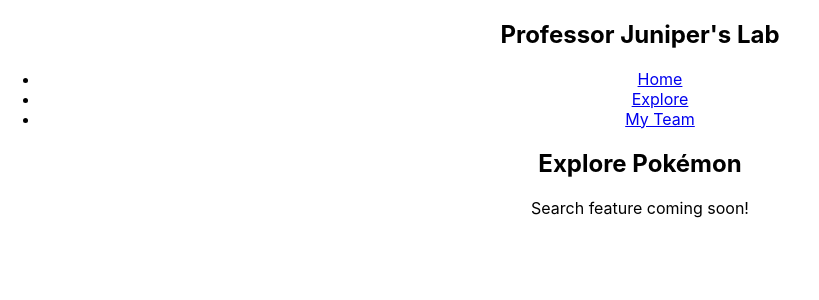
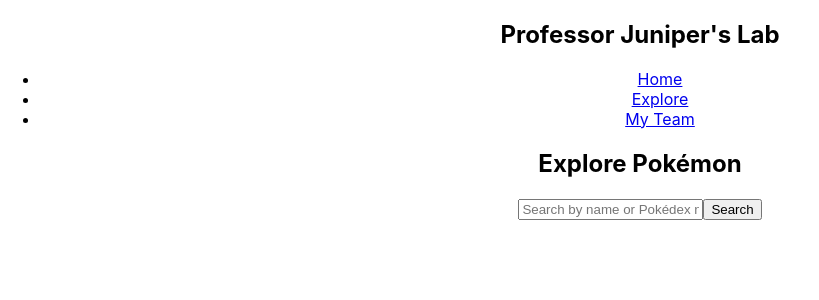
Before and after one commit to Brick5g/Phase-2-project-Professor-Junipers-Lab, a React (Create React App) app: page /explore in a window 1280 px wide. Shown: the top 300 px of the page, without its empty margins (0-819 px from the left). Built offline with nearby package versions, Linux system fonts and the light colour scheme.

Commit message:
Completed Feature 2 Pokemon search

```diff
--- a/src/components/RandomPokemonCard.js
+++ b/src/components/RandomPokemonCard.js
@@ -1,14 +1,19 @@
 function RandomPokemonCard({ pokemon }) {
-  if (!pokemon) {
-    return <p>Loading...</p>;
-  }
+  if (!pokemon) return null;
   return (
     <div>
       <img
         src={pokemon.sprites.front_default}
         alt={pokemon.name}
       />
-      <h3>{pokemon.name}</h3>
+      <h2>{pokemon.name}</h2>
+      <p>Pokédex #: {pokemon.id}</p>
+      <p>
+        Type:{" "}
+        {pokemon.types
+          .map((type) => type.type.name)
+          .join(", ")}
+      </p>
     </div>
   );
 }
--- /dev/null
+++ b/src/components/SearchBar.js
@@ -0,0 +1,26 @@
+import { useState } from "react";
+
+function SearchBar({ onSearch }) {
+  const [searchText, setSearchText] = useState("");
+
+  function handleSubmit(event) {
+    event.preventDefault();
+    onSearch(searchText);
+    setSearchText("");
+  }
+
+  return (
+    <form onSubmit={handleSubmit}>
+      <input
+        type="text"
+        placeholder="Search by name or Pokédex number"
+        value={searchText}
+        onChange={(event) => setSearchText(event.target.value)}
+      />
+
+      <button type="submit">Search</button>
+    </form>
+  );
+}
+
+export default SearchBar;
--- a/src/pages/ExplorePage.js
+++ b/src/pages/ExplorePage.js
@@ -1,8 +1,36 @@
+import { useState } from "react";
+import SearchBar from "../components/SearchBar";
+import RandomPokemonCard from "../components/RandomPokemonCard";
+
 function ExplorePage() {
+  const [pokemon, setPokemon] = useState(null);
+  const [error, setError] = useState("");
+
+  function searchPokemon(searchText) {
+    fetch(`https://pokeapi.co/api/v2/pokemon/${searchText.toLowerCase()}`)
+      .then((response) => {
+        if (response.ok) {
+          return response.json();
+        } else {
+          throw new Error("Pokemon not found");
+        }
+      })
+      .then((pokemonData) => {
+        setPokemon(pokemonData);
+        setError("");
+      })
+      .catch(() => {
+        setPokemon(null);
+        setError("Pokémon not found. Try another name or number.");
+      });
+  }
+
   return (
     <div>
       <h2>Explore Pokémon</h2>
-      <p>Search feature coming soon!</p>
+      <SearchBar onSearch={searchPokemon} />
+      {error ? <p>{error}</p> : null}
+      <RandomPokemonCard pokemon={pokemon} />
     </div>
   );
 }
```
